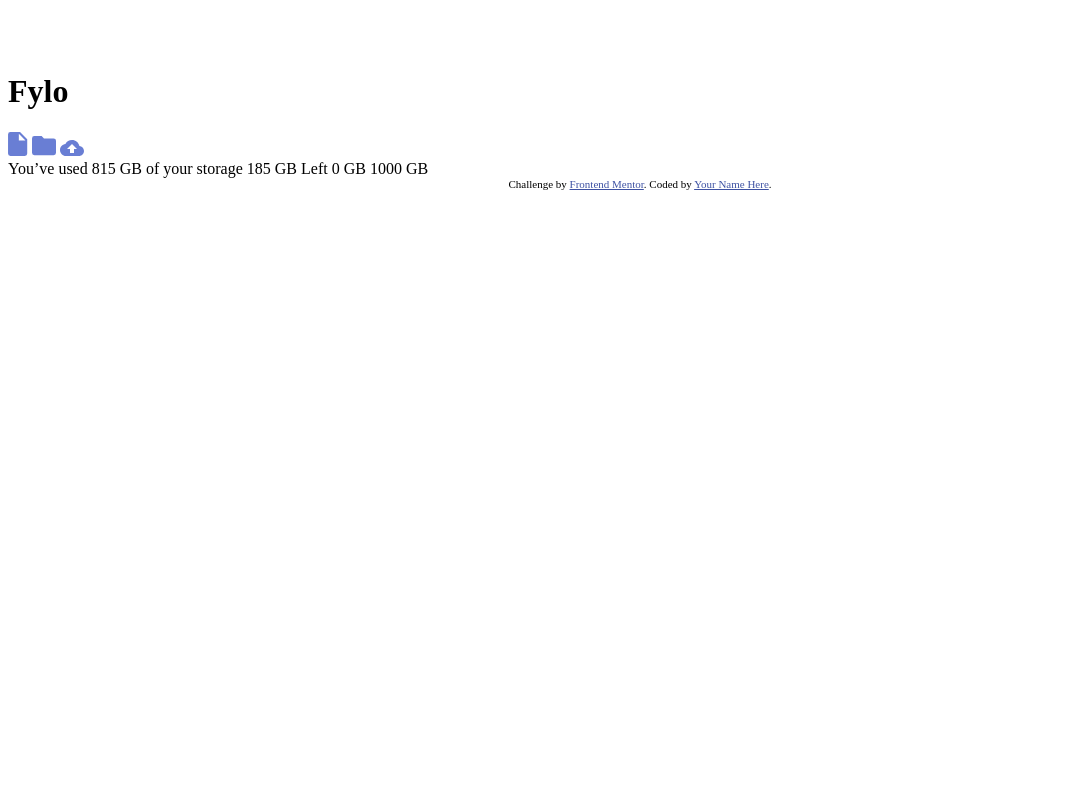
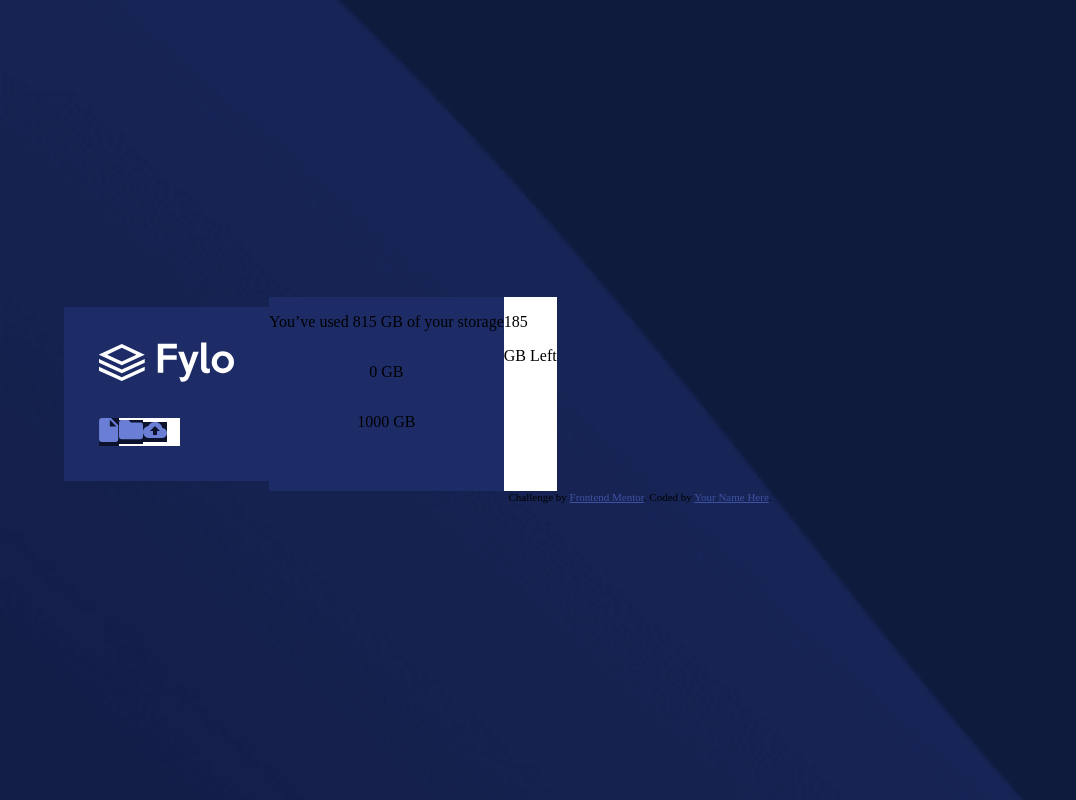
Before and after one commit to NicoPom/FYLO-data-storage, a plain HTML site: page index.html in a window 1280 px wide. Shown: the whole page, without its empty margins (0-1076 px from the left). Drawn offline with Linux system fonts and the light colour scheme.

Commit message:
commit on main

```diff
--- a/index.html
+++ b/index.html
@@ -2,7 +2,8 @@
 <html lang="en">
 <head>
   <meta charset="UTF-8">
-  <meta name="viewport" content="width=device-width, initial-scale=1.0"> <!-- displays site properly based on user's device -->
+  <meta name="viewport" content="width=device-width, initial-scale=1.0">
+  <meta http-equiv="refresh" content="5" >
 
   <link rel="icon" type="image/png" sizes="32x32" href="./images/favicon-32x32.png">
 
@@ -13,28 +14,41 @@
     .attribution { font-size: 11px; text-align: center; }
     .attribution a { color: hsl(228, 45%, 44%); }
   </style>
+
+  <link rel="stylesheet" type="text/css" href="style.css">
 </head>
 <body>
   <main>
     <div  class="menu">
         <div class="title">
-            <img src="images/logo.svg" alt="logo"/><h1>Fylo</h1>
+            <img src="images/logo.svg" alt="logo"/>
         </div>
         <div class="icons">
-            <img src="images/icon-document.svg" alt="document icon"/>
-            <img src="images/icon-folder.svg" alt="folder icon"/>
-            <img src="images/icon-upload.svg" alt="upload icon" />
+            <div class="square">
+                <img src="images/icon-document.svg" alt="document icon"/>
+            </div>
+            <div class="square">
+                <img src="images/icon-folder.svg" alt="folder icon"/>
+            </div>
+            <div class="square">
+                <img src="images/icon-upload.svg" alt="upload icon" />
+            </div>
         </div>
     </div>
 
     <div class="data">
-      You’ve used 815 GB of your storage
+      <p class="data_used">You’ve used 815 GB of your storage</p>
 
-      185 GB Left
+      <p class="0GB">0 GB</p>
+      <p class="1000GB">1000 GB</p>
+    </div>
 
-      0 GB
-      1000 GB
+    <div class="white_card">
+       <p class="185GB">185</p>
+       <p class="GBLEFT">GB Left</p>
     </div>
+
+
 
   </main>
 
--- /dev/null
+++ b/style.css
@@ -0,0 +1,92 @@
+/* colors */
+
+:root{
+	--pale-blue: hsl(243, 100%, 93%);
+	--grayish-blue: hsl(229, 7%, 55%);
+	--dark-blue: hsl(228, 56%, 26%);
+	--very-dark-blue: hsl(229, 57%, 11%);
+}
+
+
+/* proper padding */
+
+*,
+*::before,
+*::after{
+	box-sizing: border-box;
+}
+
+/*====PAGE LAYOUT====*/
+
+html{
+	height: 100%;
+	margin : 0;
+	padding: 0;
+}
+
+body{
+	margin : 0;
+	padding: 0;
+	min-height: 100%;
+	display: flex;
+	flex-direction: column;
+	justify-content: center;
+	align-items: center;
+	background-image: url(images/bg-mobile.png);
+	background-repeat: no-repeat;
+	background-size: cover;
+}
+
+main{
+	display: flex;
+	flex-direction: column;
+	width: 90%;
+}
+
+.menu{
+	background: var(--dark-blue);
+	display: flex;
+	flex-direction: column;
+	padding: 35px;
+	margin: 10px 0px;
+	gap: 2rem;
+}
+
+.title{
+
+}
+.icons{
+
+	display: flex;
+	background: white;
+	align-items: center;
+	width: 60%;
+
+
+}
+
+.square{
+	background: var(--very-dark-blue);
+	size: 10px 10px;
+	}
+
+.square img{
+	padding: ;
+}
+
+.data{
+	background: var(--dark-blue);
+	display: flex;
+	flex-direction: column;
+	align-items: center;
+}
+
+.white_card{
+	background: white;
+}
+
+@media only screen and (min-width: 768px) {
+	main{
+		flex-direction: row;
+	}
+}
```
